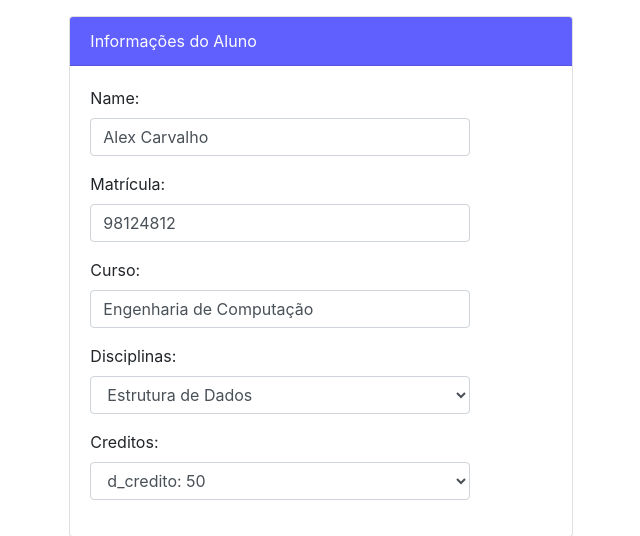
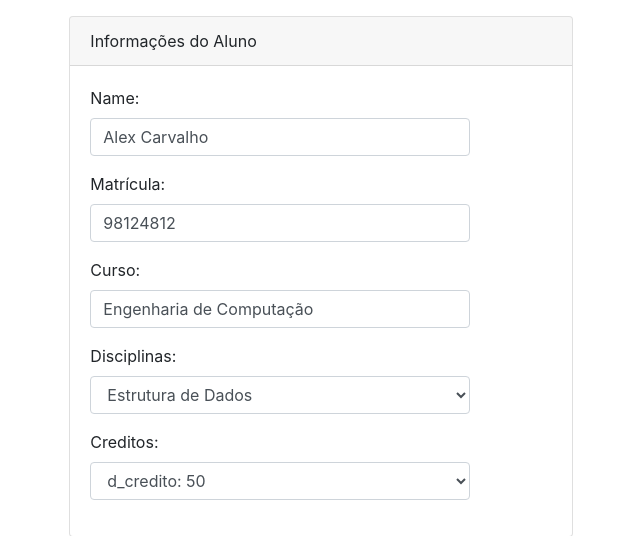
Before and after one commit to argos0676/DRCA_Django, a Django app: page /user/2/ in a window 1280 px wide. Shown: the part 56-592 px from the top of the page, without its empty margins (319-959 px from the left). Run offline with Django 3.2, Linux system fonts and the light colour scheme; data comes from the database, SQL or seed files in the repository; parts of the project's set-up code (start-up, migrations or seed data) failed here and were passed over; some libraries are stand-ins or nearby versions.

Commit message:
changes linux

```diff
--- a/core/templates/alunoInfo.html
+++ b/core/templates/alunoInfo.html
@@ -1,7 +1,7 @@
 {% extends "base.html" %} {% block titulo %}Info Aluno{% endblock %} {% block conteudo %}
 <div class="col-sm-5 mx-auto mt-3">
 	<div class="card">
-		<div class="card-header" style="background-color: rgb(96, 96, 255); color: rgb(253, 253, 253);">Informações do Aluno</div>
+		<div class="card-header">Informações do Aluno</div>
 		<div class="card-body">
 			<div class="row">
 				<div class="form-group col-md-10">
--- a/core/views.py
+++ b/core/views.py
@@ -1,3 +1,4 @@
+# -*- coding: utf-8 -*-
 from django.shortcuts import render, get_object_or_404
 from django.http import HttpResponse, HttpResponseRedirect
 from django.template import loader
```
